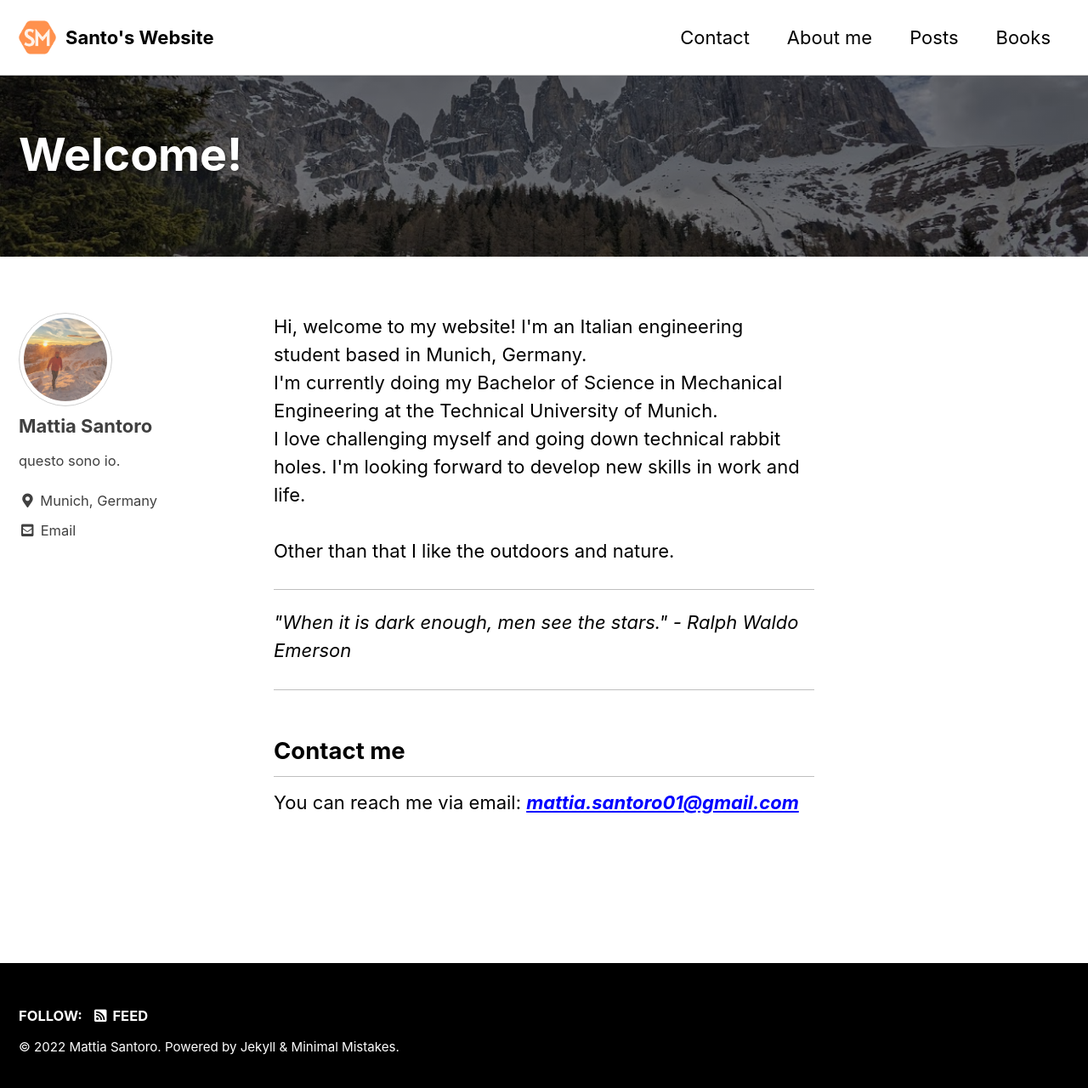
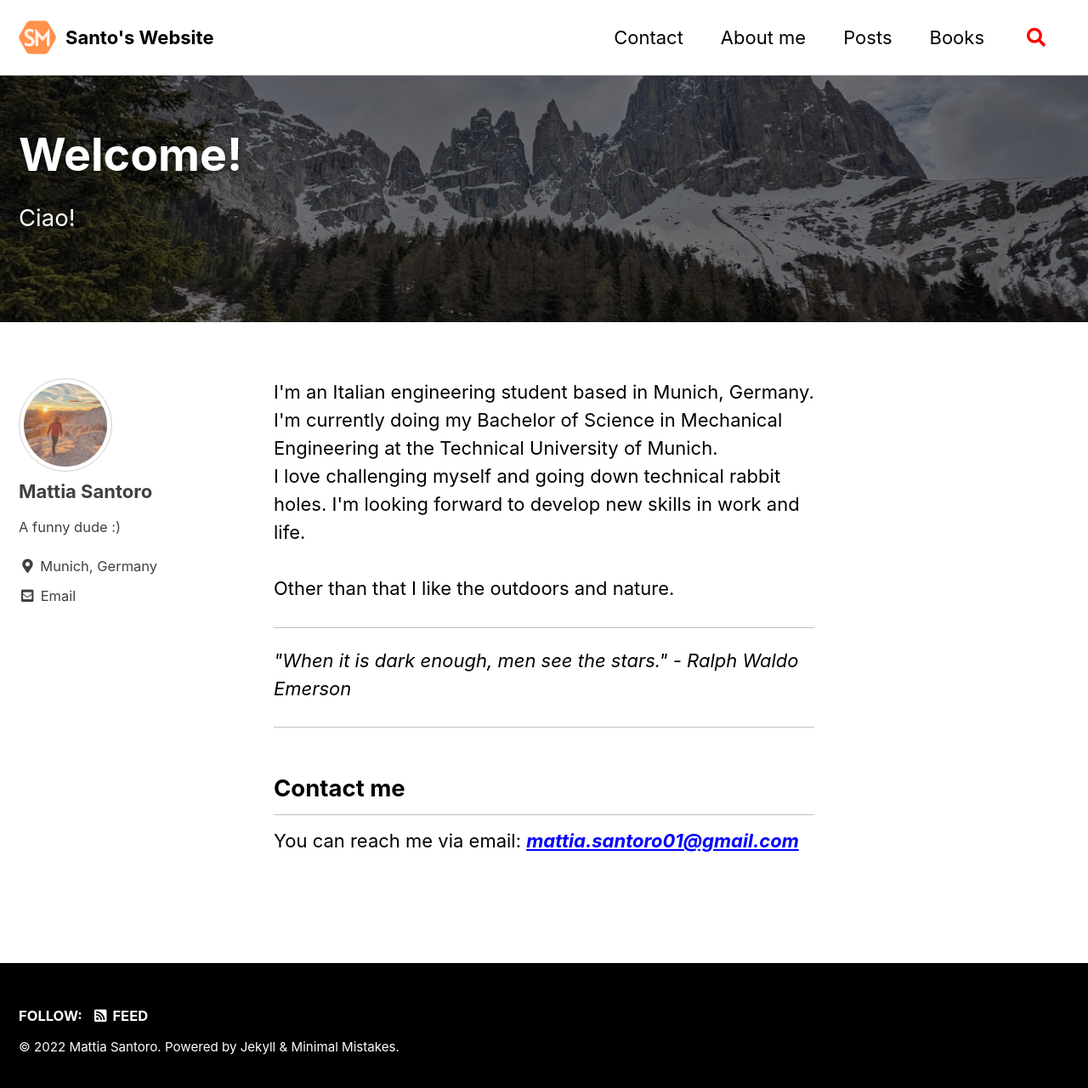
Before and after one commit to MattiaSantoro/ms-blog, a Jekyll site: the page built from index.html, in a window 1280 px wide and 1288 px high. Shown: the top 1280 px of the window at 85% size. Built offline with Jekyll 4.4.1, drawn with Linux system fonts in a browser that asks for light colours; cached includes are drawn as plain includes; the list of posts is cut into pages by our own code.

Commit message:
bio & landing page

```diff
--- a/_config.yml
+++ b/_config.yml
@@ -59,7 +59,7 @@ reCaptcha:
 atom_feed:
   path                   : # blank (default) uses feed.xml
   hide                   : # true, false (default)
-search                   : # true, false (default)
+search                   : true #true, false (default)
 search_full_content      : # true, false (default)
 search_provider          : # lunr (default), algolia, google
 lunr:
@@ -106,13 +106,13 @@ analytics:
 author:
   name             : "Mattia Santoro"
   avatar           : "/assets/images/bio-photo.jpg"
-  bio              : "questo sono io."
+  bio              : "A funny dude :)"
   location         : "Munich, Germany"
-  email            : "mattia.santoro01@gmail.com"
+  email            : #"mattia.santoro01@gmail.com"
   links:
     - label: "Email"
       icon: "fas fa-fw fa-envelope-square"
-      #url: "mailto:mattia.santoro01@gmail.com"
+      url: "mailto:mattia.santoro01@gmail.com"
     - label: "Website"
       icon: "fas fa-fw fa-link"
       # url: "https://your-website.com"
--- a/index.html
+++ b/index.html
@@ -4,14 +4,14 @@ layout: single
 sitemap: true
 author_profile: true
 permalink: /
+excerpt: "Ciao!"
 header:
   overlay_image: /assets/images/dolomiti.jpg
   overlay_filter: 0.5
 ---
 
 <!--# About me-->
-<p>Hi, welcome to my website!
-I'm an Italian engineering student based in Munich, Germany.<br>
+<p>I'm an Italian engineering student based in Munich, Germany.<br>
 I'm currently doing my Bachelor of Science in Mechanical Engineering at the Technical University of Munich.<br>
 I love challenging myself and going down technical rabbit holes.
 I'm looking forward to develop new skills in work and life.<br><br>
```
Also changed, not shown: assets/images/books/carrying-the-fire.jpg (added).
